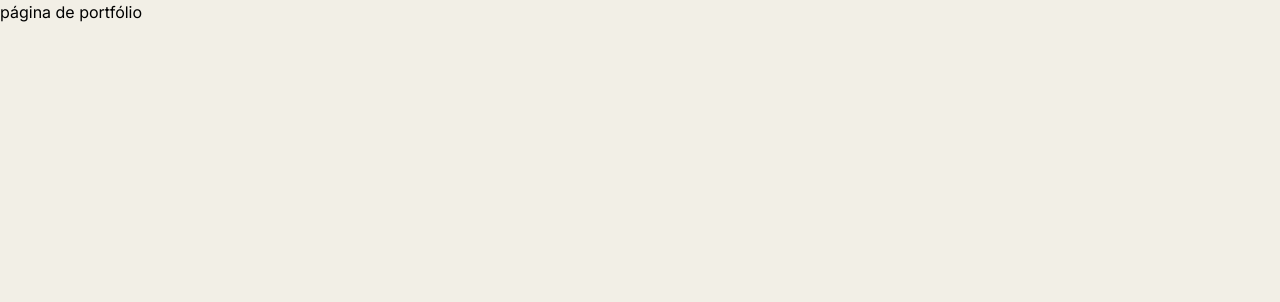
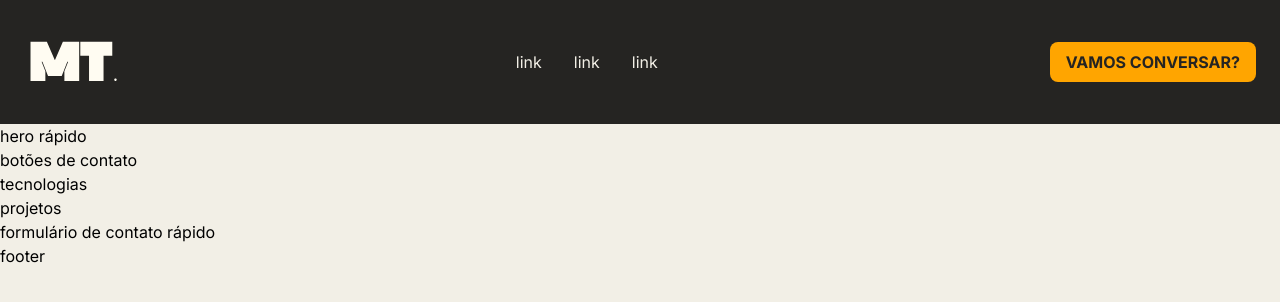
Before and after one commit to mjtavrs/portfolio-mjtavrs-next, a Next.js app: page / in a window 1280 px wide. Shown: the top 302 px of the page. Built offline with nearby package versions, Linux system fonts and the light colour scheme.

Commit message:
feat: create the structure of the header component
created the base structure of the header component and create the sm screen breaking point in the tailwind config file, imported the logo of the portfolio as well

```diff
--- a/src/app/page.tsx
+++ b/src/app/page.tsx
@@ -1,5 +1,15 @@
+import Header from "@/components/header/Header"
+
 export default function Home() {
   return (
-    <h1>página de portfólio</h1>
+    <>
+      <Header />
+      <p>hero rápido</p>
+      <p>botões de contato</p>
+      <p>tecnologias</p>
+      <p>projetos</p>
+      <p>formulário de contato rápido</p>
+      <p>footer</p>
+    </>
   );
 }
--- /dev/null
+++ b/src/components/header/Header.tsx
@@ -0,0 +1,28 @@
+import Image from "next/image";
+import Link from "next/link";
+
+import logoWhite from "../../assets/svg/logo_white.svg";
+
+export default function Header() {
+    return (
+        <header className="flex items-center sm:justify-between sm:py-3 sm:px-6 bg-black text-md text-beige">
+            <Image
+                src={logoWhite}
+                alt="Logo oficial do portfólio de Marcos Tavares"
+            />
+            <nav>
+                <ul className="flex gap-8">
+                    <li><Link href="#">link</Link></li>
+                    <li><Link href="#">link</Link></li>
+                    <li><Link href="#">link</Link></li>
+                </ul>
+            </nav>
+            <Link
+                href="#"
+                className="sm:hidden md:inline py-2 px-4 bg-orange rounded-lg text-black uppercase font-bold"
+            >
+                Vamos conversar?
+            </Link>
+        </header>
+    );
+}
--- a/tailwind.config.ts
+++ b/tailwind.config.ts
@@ -15,6 +15,9 @@ const config: Config = {
         "light-gray": "#403d39",
         "light-white": "#fffcf2",
         "orange": "#ffa500"
+      },
+      screens: {
+        "sm": "350px",
       }
     },
   },
```
Also changed, not shown: src/assets/svg/logo_white.svg (added).
